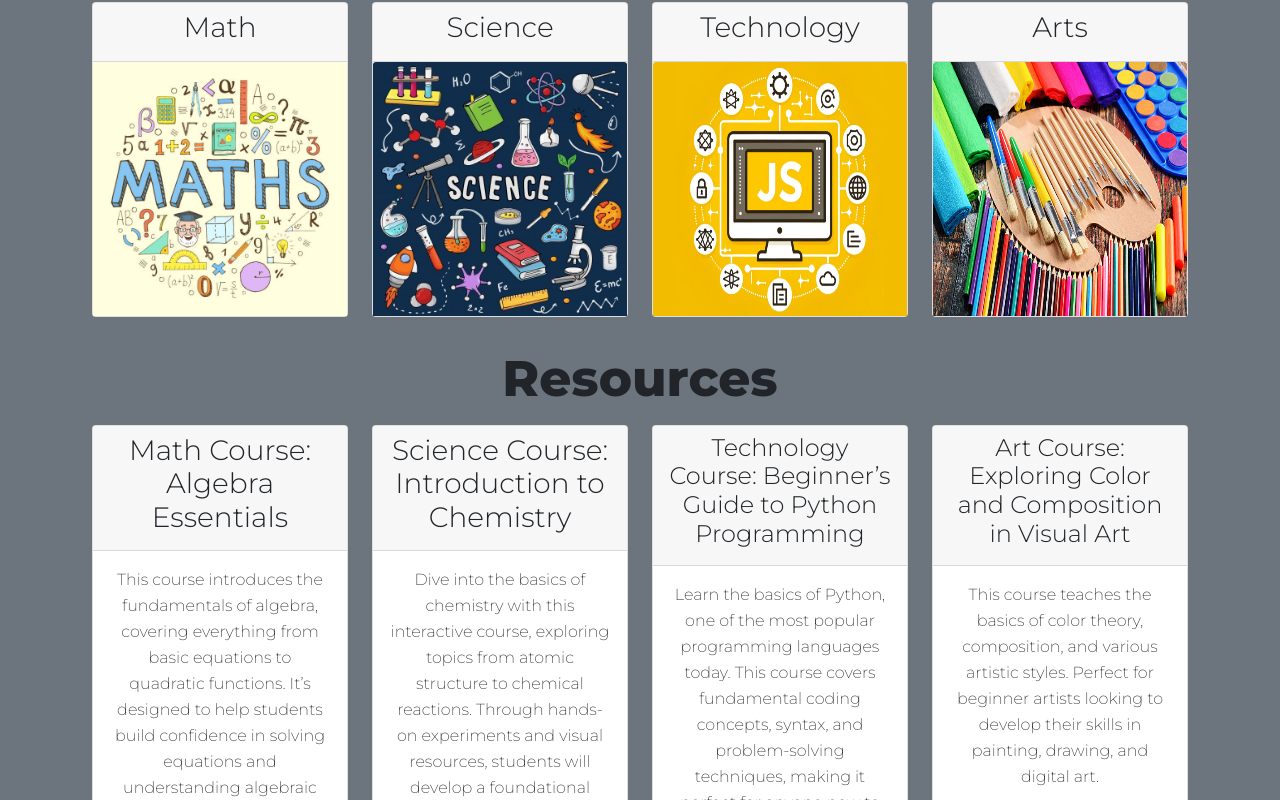
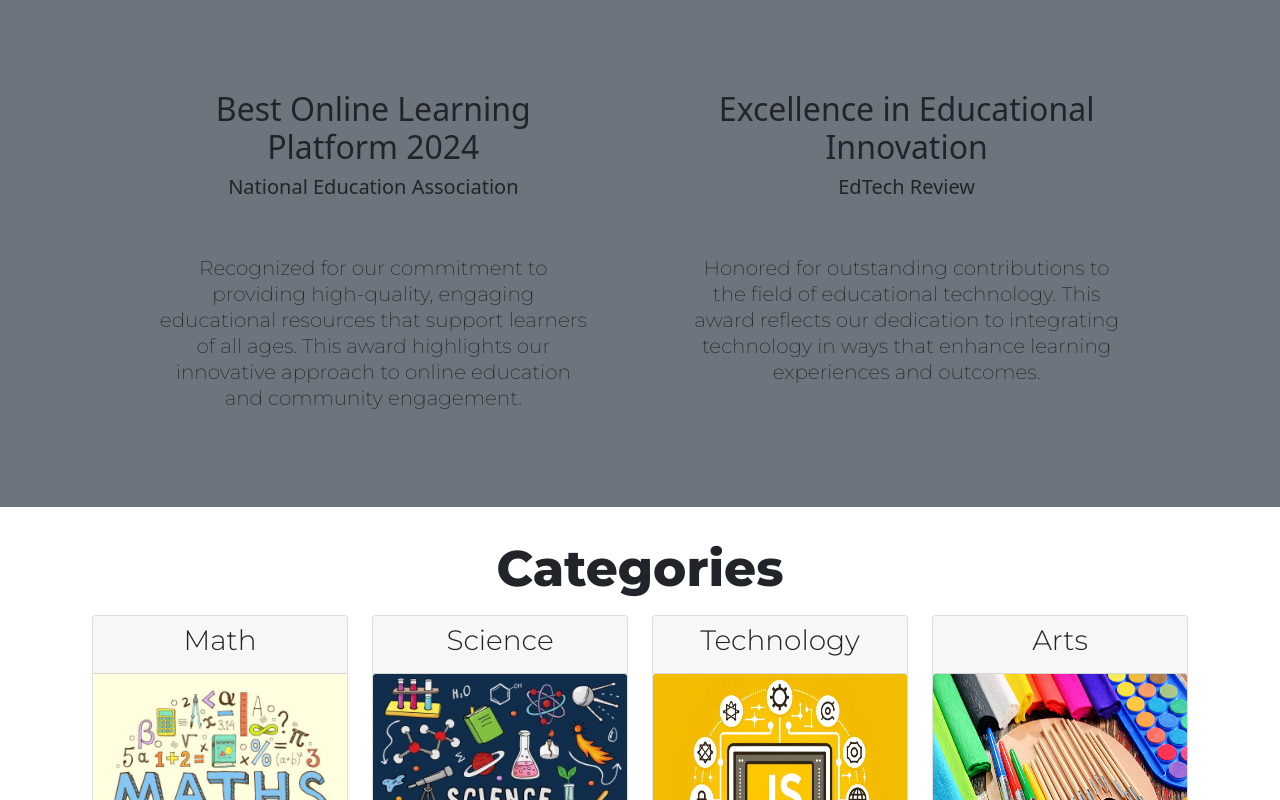
Before and after one commit to mairochondria/static-app-2, a plain HTML site: page index.html in a window 1280 px wide. Shown: the part 742-1542 px from the top of the page. Drawn offline with nearby package versions, Linux system fonts and the light colour scheme.

Commit message:
added featured section

```diff
--- a/index.html
+++ b/index.html
@@ -16,7 +16,7 @@
         <link rel="preconnect" href="https://fonts.gstatic.com" crossorigin>
         <link href="https://fonts.googleapis.com/css2?family=Montserrat:wght@200..800&display=swap" rel="stylesheet">
     </head>
-    <body class="d-flex flex-column min-vh-100" id="">
+    <body class="d-flex flex-column min-vh-100">
         <main class="flex-grow-1">
 
             <nav class="navbar navbar-expand-lg navbar-dark bg-dark py-3">
@@ -44,7 +44,7 @@
             </nav>
 
 
-            <section class="bg-white text-dark pb-5" id="home">
+            <section class="bg-white text-dark" id="home">
                 <div class="container">
                     <div class="row justify-content-center py-md-5 py-5">
                         <div class="col-md-10 text-center" id="introduction">
@@ -53,9 +53,31 @@
                         </div>
                     </div>
                 </div>
+
+                <div class="bg-secondary text-dark" id="featured">
+                    <div class="container-fluid">
+                        <div class="row justify-content-center text-center py-md-5 py-5">
+                            <h1 class="mt-5">Our Awards</h1>
+                            <div class="col-md-5 px-md-5" id="mission">
+                                <h2 class="mt-5 pt-5">Best Online Learning Platform 2024</h2>
+                                <h5>National Education Association</h5>
+                                <p class="pt-5 mb-5">Recognized for our commitment to providing high-quality, engaging educational resources that support learners of all ages. This award highlights our innovative approach to online education and community engagement.</p>
+                            </div>
+
+                            <div class="col-md-5 px-md-5" id="mission">
+                                <h2 class="mt-5 pt-5">Excellence in Educational Innovation</h2>
+                                <h5>EdTech Review</h5>
+                                <p class="pt-5 mb-5">Honored for outstanding contributions to the field of educational technology. This award reflects our dedication to integrating technology in ways that enhance learning experiences and outcomes.</p>
+                            </div>
+
+                        </div>
+                    </div>
+                </div>
             </section>
 
-            <section class="bg-secondary text-dark p-4" id="categories-section">
+
+
+            <section class="bg-white text-dark p-4" id="categories-section">
 
                 <h1 class="pt-3 py-md-3 text-center">Categories</h1>
                 <div class="container-fluid" id="categories">
@@ -100,7 +122,7 @@
                     </div>
                 </div>
 
-                <div class="bg-secondary text-dark p-4" id="resources">
+                <div class="bg-white text-dark p-4" id="resources">
 
                     <h1 class="pt-3 py-md-3 text-center">Resources</h1>
                     <div class="container-fluid">
@@ -167,8 +189,8 @@
                 </div>
             </section>
 
-            <section class="text-dark" id="about">
-                <div class="container">
+            <section class="bg-secondary text-dark" id="about">
+                <div class="container-fluid">
                     <div class="row justify-content-center py-md-5 py-5">
                         <div class="col-md-4 px-md-5 text-center" id="mission">
                             <h1 class="mt-5 pt-5">Our Mission</h1>
@@ -178,7 +200,7 @@
                     </div>
                 </div>
 
-                <div class="container-fluid bg-secondary text-dark">
+                <div class="container-fluid bg-white text-dark">
                     <div class="col-md-12 text-center" id="contact">
                         <h1 class="mt-5 pt-5">Contact Us!</h1>
                         <p class="pt-5">Email: info@resourcehub.com</p>
```
